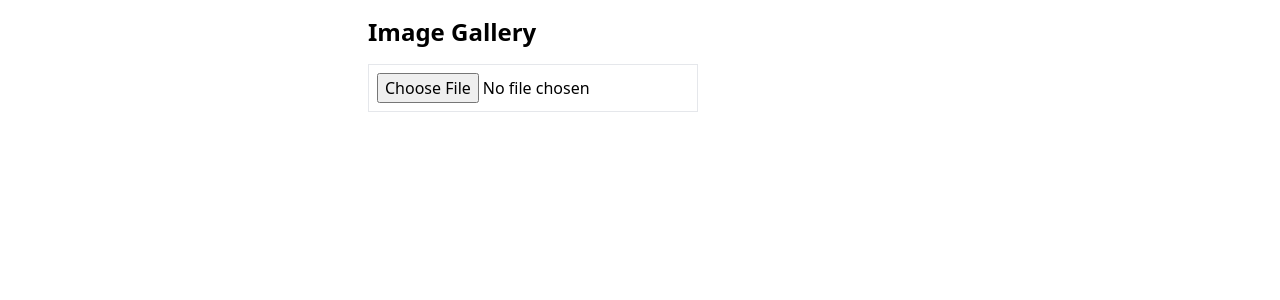
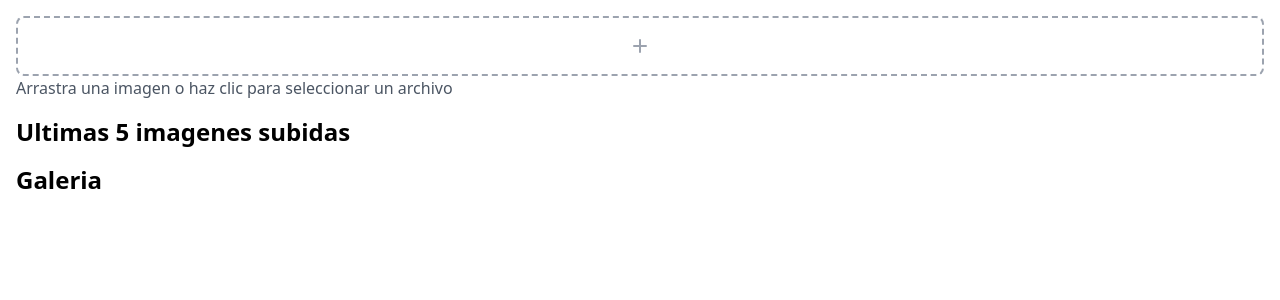
Before and after one commit to SamuelEscobar761/galeria, a React (Vite) app: page / in a window 1280 px wide. Shown: the top 300 px of the page. Built offline with nearby package versions, Linux system fonts and the light colour scheme.

Commit message:
Mejorar la funcionalidad del cambio de nombre, de las imagenes y del display

```diff
--- a/src/App.jsx
+++ b/src/App.jsx
@@ -9,13 +9,7 @@ function App() {
     return storedImages || [];
   });
   const [selectedImage, setSelectedImage] = useState(null);
-
-  useEffect(() => {
-    const storedImages = JSON.parse(localStorage.getItem('images'));
-    if (storedImages) {
-      setImages(storedImages);
-    }
-  }, [localStorage.getItem('images')]);
+  const [imageName, setImageName] = useState("");
 
   useEffect(() => {
     localStorage.setItem('images', JSON.stringify(images));
@@ -34,27 +28,49 @@ function App() {
     reader.readAsDataURL(file);
   };
 
+  const handleDeleteImage = (selectedImage) => {
+    setImages(prevImages => prevImages.filter(img => img !== selectedImage));
+    setSelectedImage(null);
+  };
+
   const handleImageClick = (image) => {
     setSelectedImage(image);
+    setImageName(image.name.split('.')[0])
   };
 
   const handleNameChange = (newName) => {
-    setSelectedImage((prevImage) => ({
-      ...prevImage,
-      name: newName,
-      date: new Date().toLocaleDateString(),
-    }));
+    setImages((prevImages) => {
+      const updatedImages = prevImages.map((img) => {
+        if (img === selectedImage) {
+          return {
+            ...img,
+            name: newName,
+            date: new Date().toLocaleDateString(),
+          };
+        }
+        return img;
+      });
+      return updatedImages;
+    });
+    setSelectedImage(null);
   };
 
+
   return (
-    <div className="max-w-xl mx-auto p-4">
-      <h1 className="text-2xl font-bold mb-4">Image Gallery</h1>
-      <UploadForm onImageUpload={handleImageUpload} />
-      <Gallery images={images} onImageClick={handleImageClick} />
-      {selectedImage && (
+    <div className="mx-auto p-4">
+      {!selectedImage ? (
+        <>
+          <UploadForm onImageUpload={handleImageUpload} />
+          <Gallery images={images} onImageClick={handleImageClick} />
+        </>
+      ):(
         <ImageDetails
           image={selectedImage}
           onNameChange={handleNameChange}
+          handleDeleteImage={() => {handleDeleteImage(selectedImage)}}
+          setSelectedImage={setSelectedImage}
+          imageName={imageName}
+          setImageName={setImageName}
         />
       )}
     </div>
--- a/src/components/Gallery.jsx
+++ b/src/components/Gallery.jsx
@@ -2,6 +2,8 @@ import React from 'react';
 
 const Gallery = ({ images, onImageClick }) => {
   return (
+    <div>
+      <h1 className="text-2xl font-bold mb-4">Ultimas 5 imagenes subidas</h1>
       <div className="flex flex-wrap -mx-2">
         {images.slice(0, 5).map((image, index) => (
           <div
@@ -13,6 +15,20 @@ const Gallery = ({ images, onImageClick }) => {
           </div>
         ))}
       </div>
+      <h2 className="text-2xl font-bold mb-4">Galeria</h2>
+      <div className="flex flex-wrap -mx-2">
+        {images.map((image, index) => (
+          <div
+            key={index}
+            className="w-1/5 px-2 mb-4"
+            onClick={() => onImageClick(image)}
+          >
+            <img src={image.src} alt={image.name} className="w-full" />
+          </div>
+        ))}
+      </div>
+    </div>
+
   );
 };
 
--- a/src/components/ImageDetails.jsx
+++ b/src/components/ImageDetails.jsx
@@ -1,25 +1,60 @@
 import React from 'react';
+import { useState } from 'react';
 
-const ImageDetails = ({ image, onNameChange }) => {
-  const handleNameChange = (event) => {
-    onNameChange(event.target.value);
-  };
+
+const ImageDetails = ({ image, onNameChange, handleDeleteImage, setSelectedImage, imageName, setImageName }) => {
 
   return (
-    <div className="flex mt-4">
+    <div className="flex mt-4 relative">
       <div className="w-3/5 pr-4">
-        <img src={image.src} alt={image.name} className="w-full" />
+        <img src={image.src} alt={image.name} className="w-full" onClick={() => setSelectedImage(null)} />
+        <button
+          onClick={() => setSelectedImage(null)}
+          className="absolute top-0 left-0 m-2 p-2 rounded-full text-white hover:bg-gray-800 transition-colors duration-300"
+        >
+          <svg
+            xmlns="http://www.w3.org/2000/svg"
+            className="h-5 w-5"
+            viewBox="0 0 20 20"
+            fill="currentColor"
+          >
+            <path
+              fillRule="evenodd"
+              d="M6.293 6.293a1 1 0 011.414 0L10 8.586l2.293-2.293a1 1 0 111.414 1.414L11.414 10l2.293 2.293a1 1 0 01-1.414 1.414L10 11.414l-2.293 2.293a1 1 0 01-1.414-1.414L8.586 10 6.293 7.707a1 1 0 010-1.414z"
+              clipRule="evenodd"
+            />
+          </svg>
+        </button>
       </div>
-      <div className="w-2/5">
-        <input
-          type="text"
-          value={image.name}
-          onChange={handleNameChange}
-          className="border p-2 mb-2"
-        />
-        <p>Last modified: {image.date}</p>
+      <div className="w-2/5 flex flex-col">
+        <div className="mb-2">
+          <input
+            type="text"
+            id="name"
+            value={imageName}
+            onChange={(event) => setImageName(event.target.value)}
+            className="border p-2"
+          />
+
+        </div>
+        <p className="mb-2">Last modified: {image.date}</p>
+        <button
+          onClick={handleDeleteImage}
+          className="mb-2 rounded-md px-3 py-1 bg-red-500 text-white hover:bg-red-600 focus:bg-red-700 transition-colors duration-300"
+        >
+          Eliminar
+        </button>
+        <button
+          onClick={() => onNameChange(imageName)}
+          className="mb-2 rounded-md px-3 py-1 bg-blue-500 text-white hover:bg-sky-400 focus:bg-blue-700 transition-colors duration-300"
+        >
+          Guardar Cambios
+        </button>
+
       </div>
+
     </div>
+
   );
 };
 
--- a/src/components/UploadForm.jsx
+++ b/src/components/UploadForm.jsx
@@ -11,15 +11,36 @@ const UploadForm = ({ onImageUpload }) => {
   };
 
   return (
-    <div className="mb-4">
+    <div className="mb-4 relative">
+      <label htmlFor="fileInput" className="cursor-pointer">
+        <div className="border-dashed border-2 border-gray-400 rounded-lg p-4">
+          <svg
+            xmlns="http://www.w3.org/2000/svg"
+            className="mx-auto h-6 w-6 text-gray-400"
+            fill="none"
+            viewBox="0 0 24 24"
+            stroke="currentColor"
+          >
+            <path
+              strokeLinecap="round"
+              strokeLinejoin="round"
+              strokeWidth={2}
+              d="M12 6v6m0 0v6m0-6h6m-6 0H6"
+            />
+          </svg>
+        </div>
+        <span className="text-gray-600">Arrastra una imagen o haz clic para seleccionar un archivo</span>
         <input
+          id="fileInput"
           type="file"
           accept="image/*"
           ref={fileInputRef}
           onChange={handleFileChange}
-        className="border p-2"
+          className="hidden"
         />
+      </label>
     </div>
+
   );
 };
 
```
Lines whose indentation alone changed are shown as unchanged.
